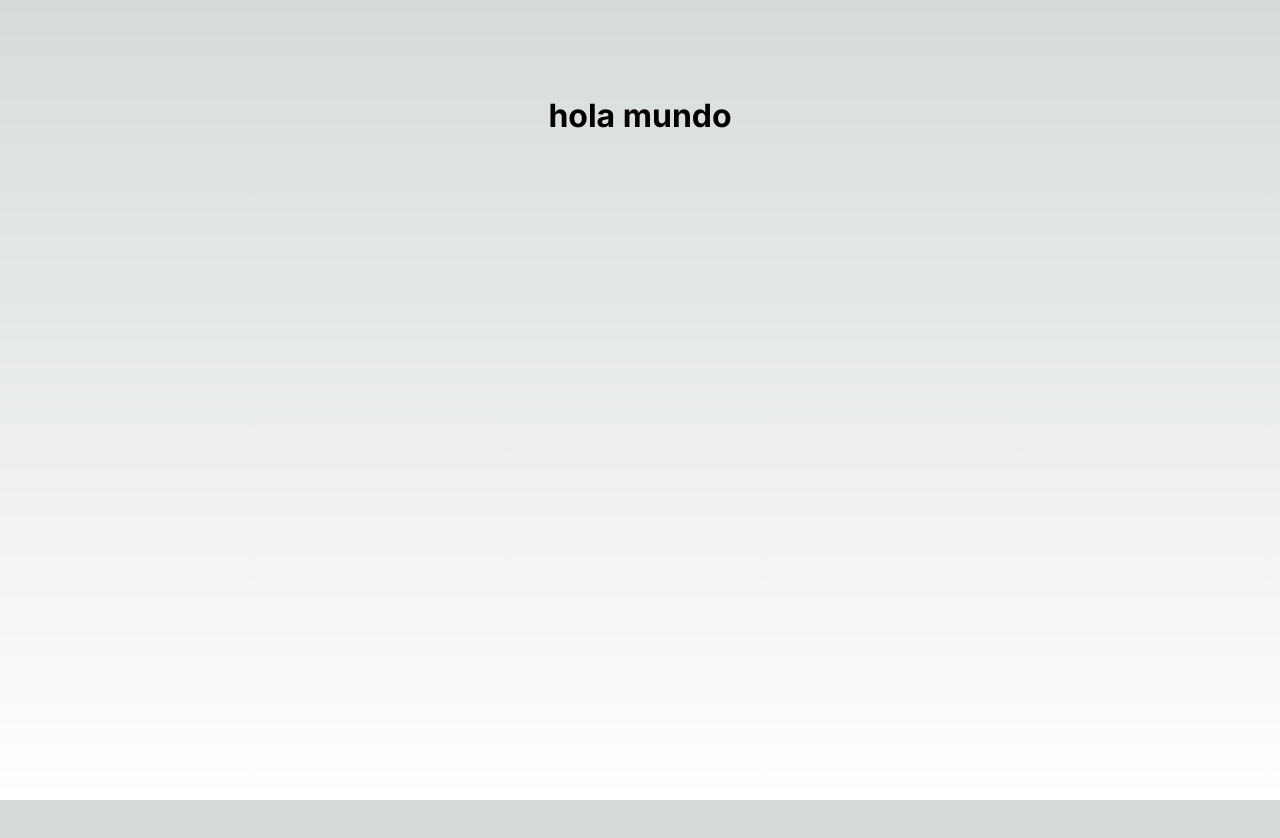
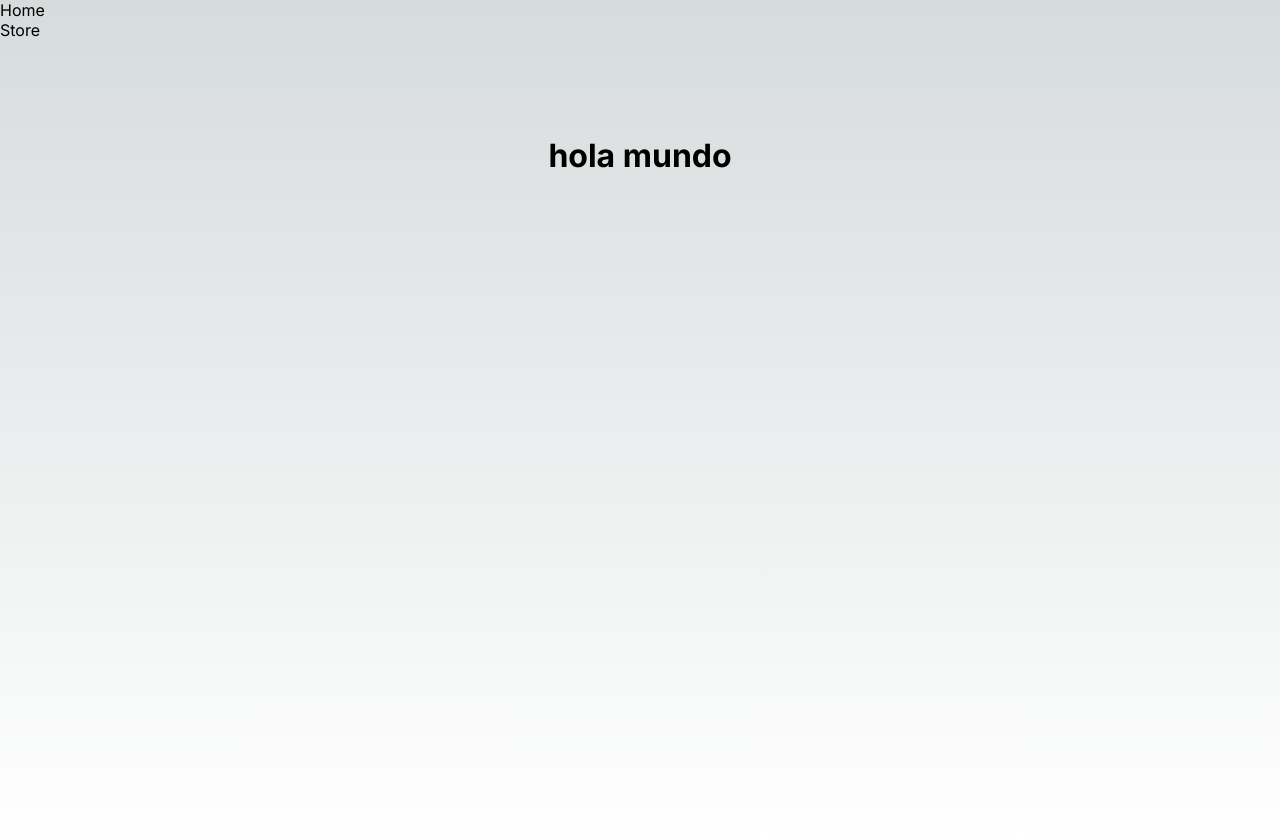
Before and after one commit to DeividDDHXT/nextplatJester, a Next.js app: page / in a window 1280 px wide. Before the commit the page ends 800 px from the top, so only its background shows below. Built offline with nearby package versions, Linux system fonts and the light colour scheme.

Commit message:
03 Layout

```diff
--- a/src/app/layout.tsx
+++ b/src/app/layout.tsx
@@ -5,7 +5,7 @@
 const inter = Inter({ subsets: ["latin"] });
 
 export const metadata: Metadata = {
-  title: "Create Next App",
+  title: "Future world",
   description: "Generated by create next app",
 };
 
@@ -16,7 +16,26 @@
 }>) {
   return (
     <html lang="en">
-      <body className={inter.className}>{children}</body>
+      <body className={inter.className}>
+      <header>
+
+<nav>
+
+
+  <ul>
+
+    <li>Home</li>
+    <li>Store</li>
+  </ul>
+</nav>
+</header>
+
+
+        {children}
+
+
+
+      </body>
     </html>
   );
 }
```
Also changed, not shown: src/app/store/[category]/layout.tsx (added, +15 -0 lines).
